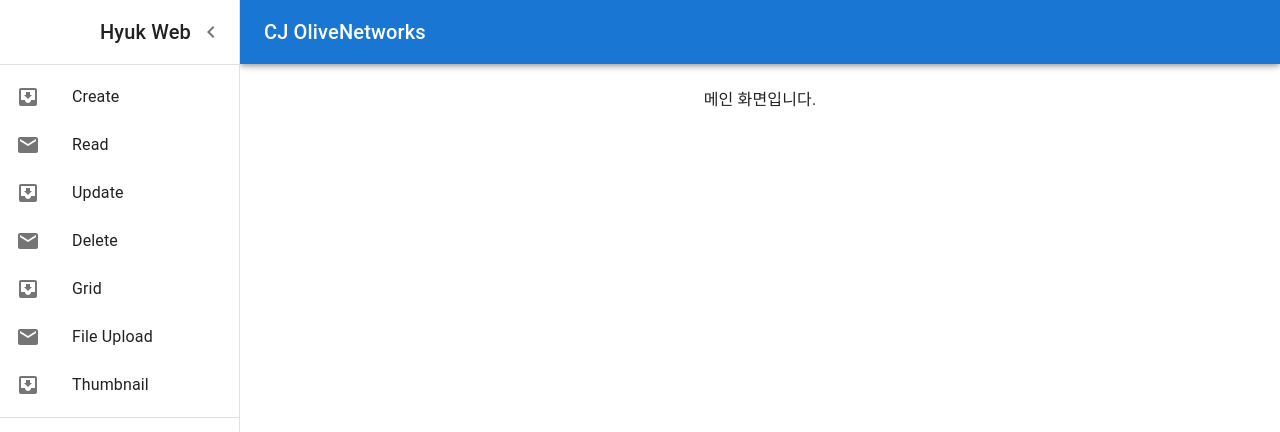
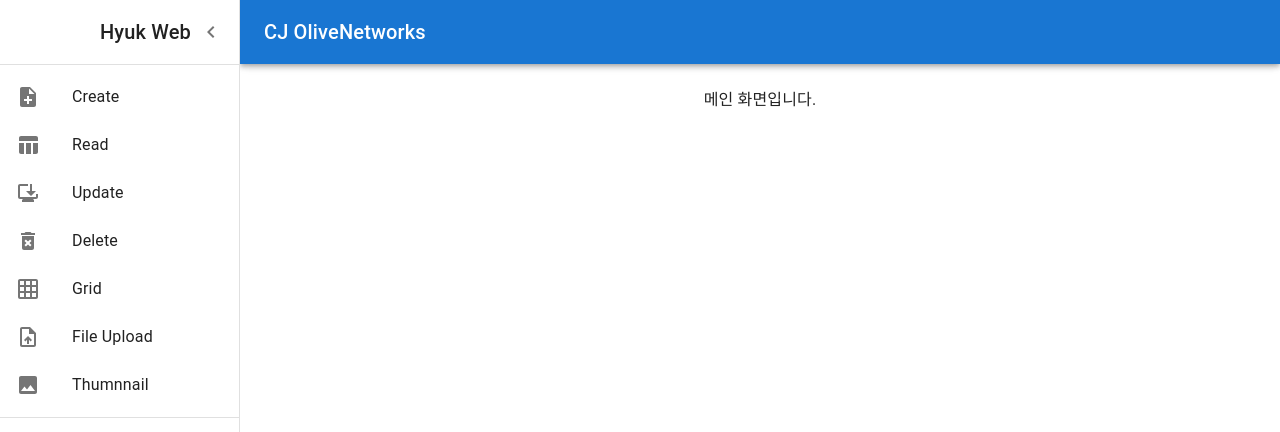
Before and after one commit to bbyuck/hyuk-web, a React (Create React App) app: page / in a window 1280 px wide. Both pictures are taken after a click on the button "open drawer". Shown: the top 432 px of the page. Built offline with nearby package versions, Linux system fonts and the light colour scheme.

Commit message:
아이콘 변경 및 메뉴 리스트 구조 변경

```diff
--- a/src/components/MainFrame.js
+++ b/src/components/MainFrame.js
@@ -9,15 +9,25 @@
 import Typography from '@mui/material/Typography';
 import Divider from '@mui/material/Divider';
 import IconButton from '@mui/material/IconButton';
+import ListItem from '@mui/material/ListItem';
+import ListItemButton from '@mui/material/ListItemButton';
+import ListItemText from '@mui/material/ListItemText';
+
+
+/*
+  Icon
+*/
+import DeleteForeverIcon from '@mui/icons-material/DeleteForever';
+import ListItemIcon from '@mui/material/ListItemIcon';
 import MenuIcon from '@mui/icons-material/Menu';
 import ChevronLeftIcon from '@mui/icons-material/ChevronLeft';
 import ChevronRightIcon from '@mui/icons-material/ChevronRight';
-import ListItem from '@mui/material/ListItem';
-import ListItemButton from '@mui/material/ListItemButton';
-import ListItemIcon from '@mui/material/ListItemIcon';
-import ListItemText from '@mui/material/ListItemText';
-import InboxIcon from '@mui/icons-material/MoveToInbox';
-import MailIcon from '@mui/icons-material/Mail';
+import TableChartIcon from '@mui/icons-material/TableChart';
+import NoteAddIcon from '@mui/icons-material/NoteAdd';
+import BrowserUpdatedIcon from '@mui/icons-material/BrowserUpdated';
+import GridOnIcon from '@mui/icons-material/GridOn';
+import UploadFileIcon from '@mui/icons-material/UploadFile';
+import ImageIcon from '@mui/icons-material/Image';
 
 /*
   화면 import
@@ -30,8 +40,46 @@
 
 const drawerWidth = 240;
 
-const menuList = ['Create', 'Read', 'Update', 'Delete', 'Grid', 'File Upload', 'Thumbnail'];
-const menuComponentList = [<CreateFrame />, <ReadFrame />, <UpdateFrame />, <DeleteFrame />];
+const menuList = [
+  {
+    name : 'Create',
+    component : <CreateFrame />,
+    icon: <NoteAddIcon />
+  },
+  {
+    name : 'Read',
+    component : <ReadFrame />,
+    icon : <TableChartIcon />
+  },
+  {
+    name : 'Update',
+    component : <UpdateFrame />,
+    icon : <BrowserUpdatedIcon/>
+  },
+  {
+    name : 'Delete',
+    component : <DeleteFrame />,
+    icon : <DeleteForeverIcon />
+  },
+  {
+    name : 'Grid',
+    component : null,
+    icon : <GridOnIcon />
+  },
+  {
+    name : 'File Upload',
+    component : null,
+    icon : <UploadFileIcon />
+  },
+  {
+    name : 'Thumnnail',
+    component : null,
+    icon : <ImageIcon />
+  }
+];
+
+// const menuList = ['Create', 'Read', 'Update', 'Delete', 'Grid', 'File Upload', 'Thumbnail'];
+// const menuComponentList = [<CreateFrame />, <ReadFrame />, <UpdateFrame />, <DeleteFrame />];
 
 const Main = styled('main', { shouldForwardProp: (prop) => prop !== 'open' })(
   ({ theme, open }) => ({
@@ -137,15 +185,15 @@
         </DrawerHeader>
         <Divider />
         <List>
-          {menuList.map((text, index) => (
-            <ListItem key={text} disablePadding>
+          {menuList.map((menu, index) => (
+            <ListItem key={index} disablePadding>
               <ListItemButton
                 selected={selectedMenuId === index}
                 onClick={(e) => selectMenu(e, index)}>
                 <ListItemIcon>
-                  {index % 2 === 0 ? <InboxIcon /> : <MailIcon />}
+                  {menu.icon}
                 </ListItemIcon>
-                <ListItemText primary={text} />
+                <ListItemText primary={menu.name} />
               </ListItemButton>
             </ListItem>
           ))}
@@ -154,8 +202,7 @@
       </Drawer>
       <Main open={open}>
         <DrawerHeader />
-        {menuComponentList[selectedMenuId]}
-        {(selectedMenuId === -1 ? <HomeFrame /> : null)}
+        {(selectedMenuId === -1 ? <HomeFrame /> : menuList[selectedMenuId].component)}
       </Main>
     </Box>
   );
```
